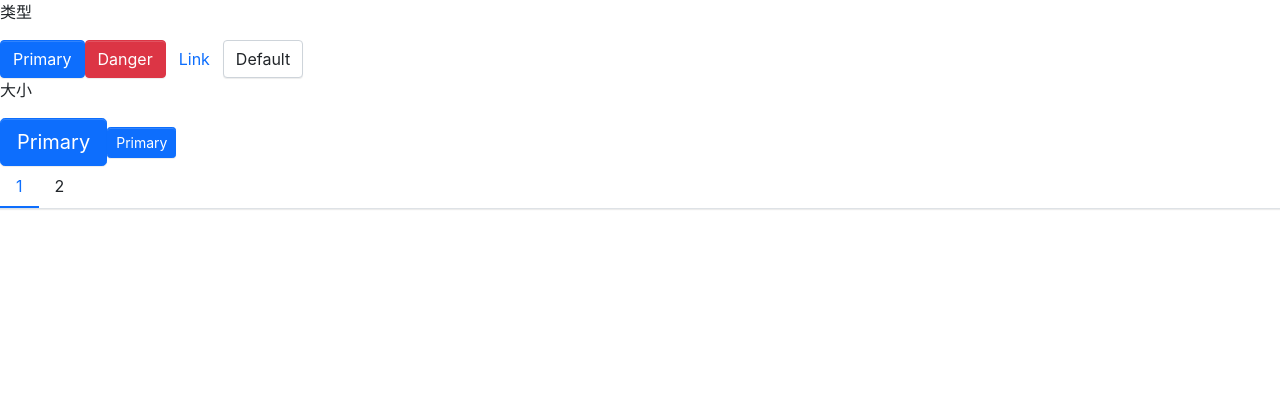
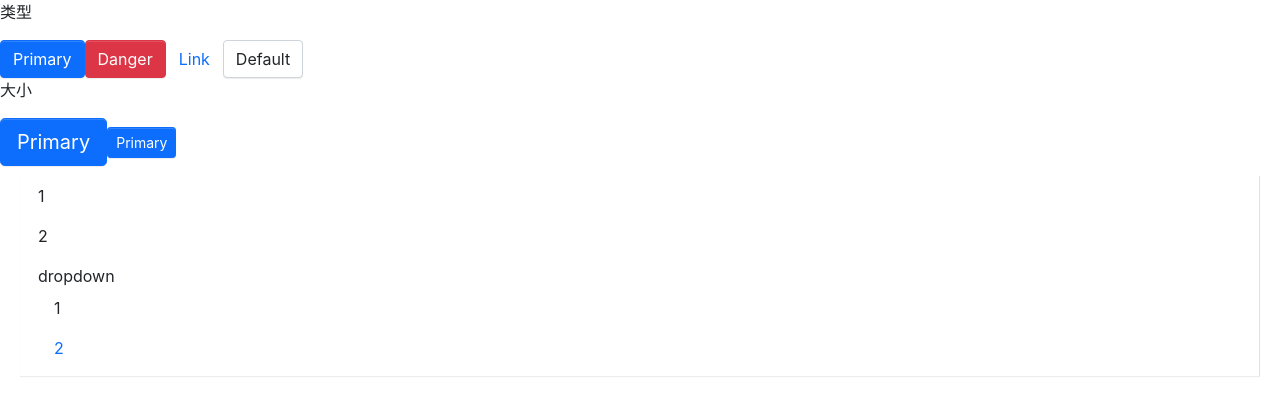
Before and after one commit to icecreamk/componetLibrary, a React (Create React App) app in the folder my-app/: page / in a window 1280 px wide. Shown: the top 416 px of the page. Built offline with nearby package versions, Linux system fonts and the light colour scheme.

Commit message:
submenu 测试

```diff
--- a/my-app/src/App.tsx
+++ b/my-app/src/App.tsx
@@ -2,6 +2,7 @@
 import Button from './components/Button/button'
 import Menu from './components/Menu/menu'
 import MenuItem from './components/Menu/menuItem'
+import SubMenu from './components/Menu/subMenu'
 
 function App() {
   return (
@@ -18,13 +19,21 @@
           <Button btnType={'primary'} size={'sm'}>Primary</Button>
       </div>
       <div>
-        <Menu defaultIndex={'0'}>
-          <MenuItem index={'0'}>
+        <Menu defaultIndex={'2-1'} mode="vertical" defaultOpenSubMenus={['2']}>
+          <MenuItem>
             1
           </MenuItem>
-          <MenuItem index={'1'}>
+          <MenuItem>
             2
           </MenuItem>
+          <SubMenu title="dropdown">
+            <MenuItem>
+              1
+            </MenuItem>
+            <MenuItem>
+              2
+            </MenuItem>
+          </SubMenu>
         </Menu>
       </div>
     </div>
--- a/my-app/src/components/Menu/_style.scss
+++ b/my-app/src/components/Menu/_style.scss
@@ -50,7 +50,7 @@
       }
     }
     .viking-submenu {
-      //display: none;
+      display: none;
       list-style:none;
       padding-left: 0;
       white-space: nowrap;
@@ -65,9 +65,9 @@
         }
       }
     }
-    // .viking-submenu.menu-opened {
-    //   display: block;
-    // }
+    .viking-submenu.menu-opened {
+      display: block;
+    }
   }
   .menu-horizontal {
     >.menu-item {
--- a/my-app/src/components/Menu/menu.tsx
+++ b/my-app/src/components/Menu/menu.tsx
@@ -1,4 +1,4 @@
-import React, { FC, useState, createContext, CSSProperties, cloneElement } from 'react'
+import React, { FC, useState, createContext, CSSProperties } from 'react'
 import classNames from 'classnames'
 import { MenuItemProps } from './menuItem'
 
@@ -49,14 +49,12 @@
         return React.cloneElement(childElement, {
           index: index.toString()
         })
-        // return childElement
       } else {
         console.error("Warning: Menu has a child which is not a MenuItem component")
       }
     })
   }
   return (
-    // data-testid 用于单元测试
     <ul className={classes} style={style} data-testid="test-menu">
       <MenuContext.Provider value={passedContext}>
         {renderChildren()}
--- /dev/null
+++ b/my-app/src/components/Menu/subMenu.tsx
@@ -0,0 +1,71 @@
+import React,{ useContext, useState, FunctionComponentElement } from 'react'
+import classNames from 'classnames'
+import { MenuContext } from './menu'
+import { MenuItemProps } from './menuItem'
+export interface SubMenuProps {
+  index?: string;
+  title: string;
+  className?: string;
+}
+
+const SubMenu: React.FC<SubMenuProps> = ({ index, title, children, className}) => {
+  const context = useContext(MenuContext)
+  const openedSubMenus = context.defaultOpenSubMenus as Array<string>
+  const isOpend = (index && context.mode === 'vertical') ? openedSubMenus.includes(index) : false
+  const [ menuOpen, setOpen ] = useState(isOpend)
+  const classes = classNames('menu-item submenu-item', className, {
+    'is-active': context.index === index,
+    'is-opened': menuOpen,
+    'is-vertical': context.mode === 'vertical'
+  })
+  const handleClick = (e: React.MouseEvent) => {
+    e.preventDefault()
+    setOpen(!menuOpen)
+  }
+  let timer: any
+  const handleMouse = (e: React.MouseEvent, toggle: boolean) => {
+    clearTimeout(timer)
+    e.preventDefault()
+    timer = setTimeout(() => {
+      setOpen(toggle)
+    }, 300)
+  }
+  const clickEvents = context.mode === 'vertical' ? {
+    onClick: handleClick
+  } : {}
+  const hoverEvents = context.mode !== 'vertical' ? {
+    onMouseEnter: (e: React.MouseEvent) => { handleMouse(e, true)},
+    onMouseLeave: (e: React.MouseEvent) => { handleMouse(e, false)}
+  } : {}
+  const renderChildren = () => {
+    const subMenuClasses = classNames('viking-submenu', {
+      'menu-opened': menuOpen
+    })
+    const childrenComponent = React.Children.map(children, (child, i) => {
+      const childElement = child as FunctionComponentElement<MenuItemProps>
+      if (childElement.type.displayName === 'MenuItem') {
+        return React.cloneElement(childElement, {
+          index: `${index}-${i}`
+        })
+      } else {
+        console.error("Warning: SubMenu has a child which is not a MenuItem component")
+      }
+    })
+    return (
+      <ul className={subMenuClasses}>
+        {childrenComponent}
+      </ul>
+    )
+  }
+  return (
+    <li key={index} className={classes} {...hoverEvents}>
+      <div className="submenu-title" {...clickEvents}>
+        {title}
+      </div>
+      {renderChildren()}
+    </li>
+  )
+}
+
+SubMenu.displayName = 'SubMenu'
+export default SubMenu
```
